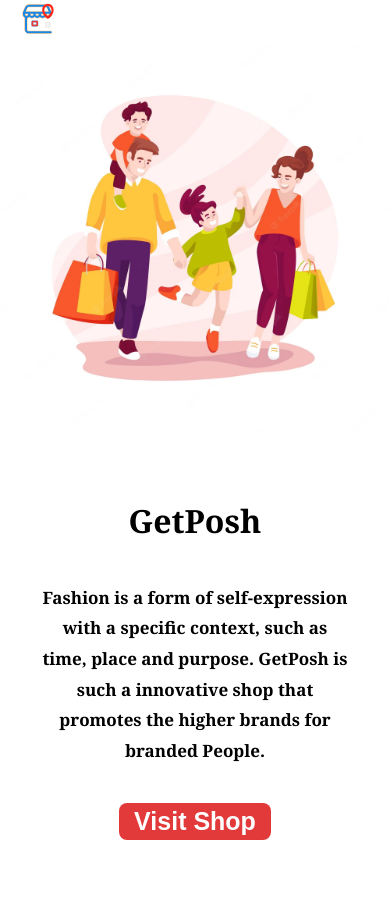
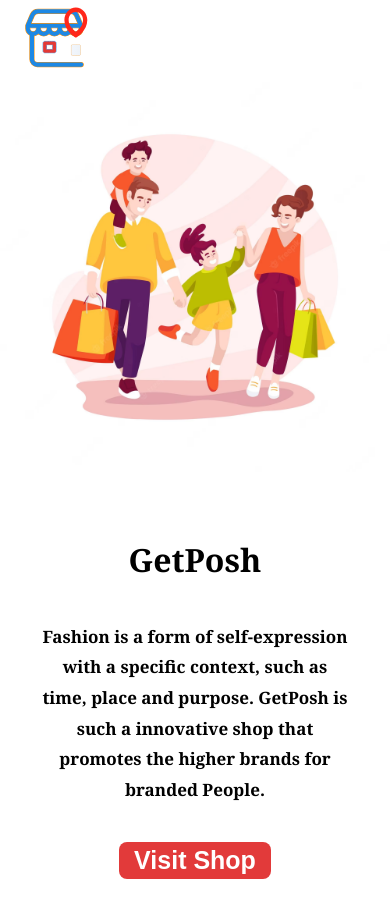
Before and after one commit to abhijan2402/getposh, a React (Create React App) app: page / in a window 390 px wide. Before the commit the page ends 859 px from the top, so only its background shows below. Built offline with nearby package versions, Linux system fonts and the light colour scheme.

Commit message:
Bug Fixing

```diff
--- a/src/App.css
+++ b/src/App.css
@@ -103,10 +103,11 @@
   text-decoration: none;
 }
 
-/*
-a:visited {
-  color: white;
-} */
+.ShopLG {
+  width: 10%;
+  height: 10%;
+  margin-left: 5%;
+}
 
 .img_to_view {
   width: 100%;
@@ -139,4 +140,10 @@
     margin-bottom: 5%;
   }
 
+  .ShopLG {
+    width: 20%;
+    height: 20%;
+    margin-left: 5%;
+  }
+
 }
--- a/src/App.js
+++ b/src/App.js
@@ -21,7 +21,7 @@
           </div>
           :
           <>
-            <Lottie animationData={ShopLogo} style={{ width: "10%", height: "10%", marginLeft: "5%" }} />
+            <Lottie animationData={ShopLogo} className='ShopLG' />
             <div className='MainApp'>
               <div className='InnerMainDiv1'>
                 <div className='Innerh1'>
```
